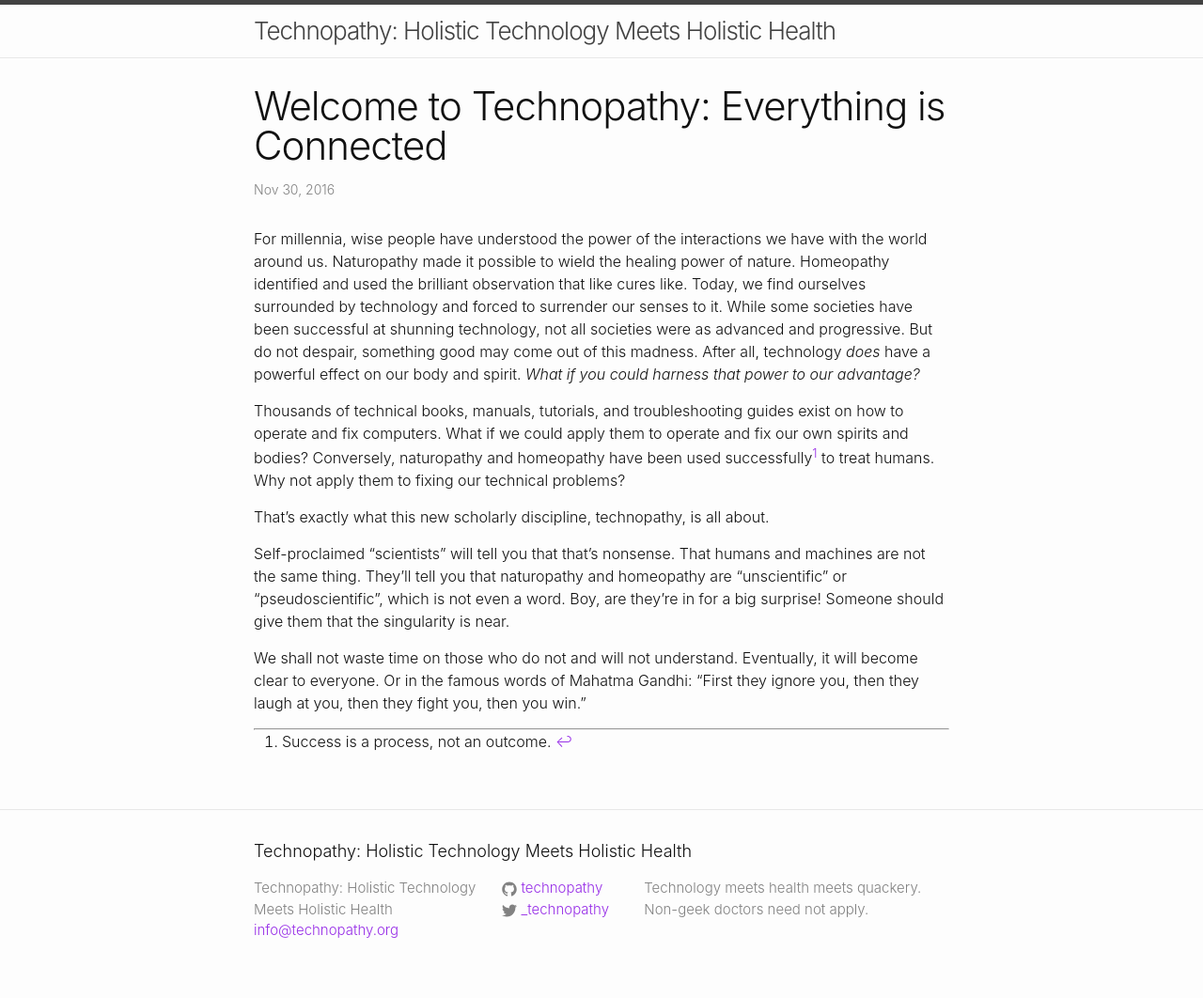
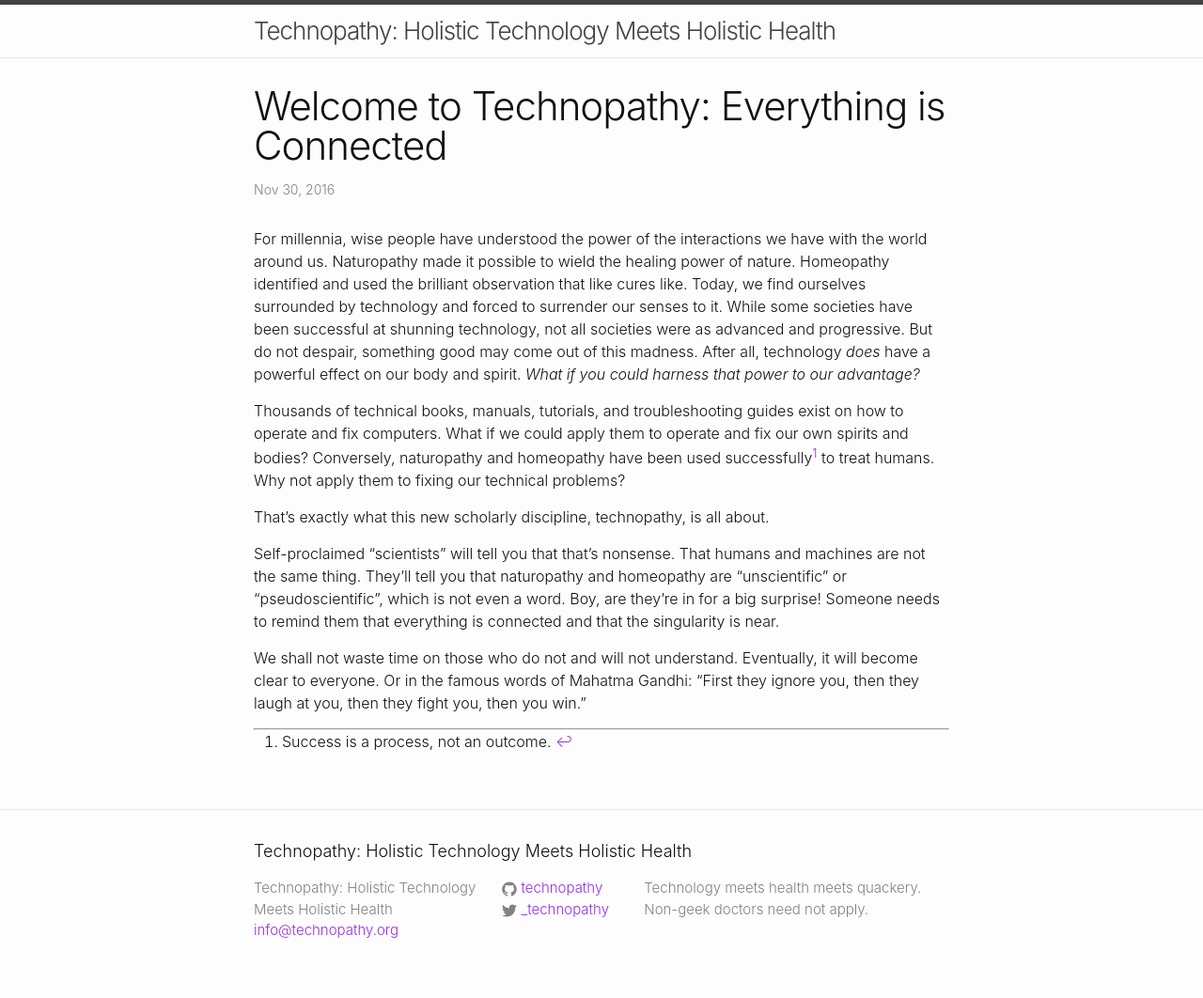
Before and after one commit to technopathy/technopathy.github.io, a Jekyll site: the page built from _posts/2016-11-30-technopathy-everything-connected.md, in a window 1280 px wide. Shown: the whole page at 94% size. Built offline with Jekyll 4.4.1, drawn with Linux system fonts in a browser that asks for light colours.

Commit message:
Small edit to first post

```diff
--- a/_posts/2016-11-30-technopathy-everything-connected.md
+++ b/_posts/2016-11-30-technopathy-everything-connected.md
@@ -10,7 +10,7 @@ Thousands of technical books, manuals, tutorials, and troubleshooting guides exi
 
 That's exactly what this new scholarly discipline, technopathy, is all about.
 
-Self-proclaimed "scientists" will tell you that that's nonsense. That humans and machines are not the same thing. They'll tell you that naturopathy and homeopathy are "unscientific" or "pseudoscientific", which is not even a word. Boy, are they're in for a big surprise! Someone should give them that the singularity is near.
+Self-proclaimed "scientists" will tell you that that's nonsense. That humans and machines are not the same thing. They'll tell you that naturopathy and homeopathy are "unscientific" or "pseudoscientific", which is not even a word. Boy, are they're in for a big surprise! Someone needs to remind them that everything is connected and that the singularity is near.
 
 We shall not waste time on those who do not and will not understand. Eventually, it will become clear to everyone. Or in the famous words of Mahatma Gandhi: "First they ignore you, then they laugh at you, then they fight you, then you win."
 
```
